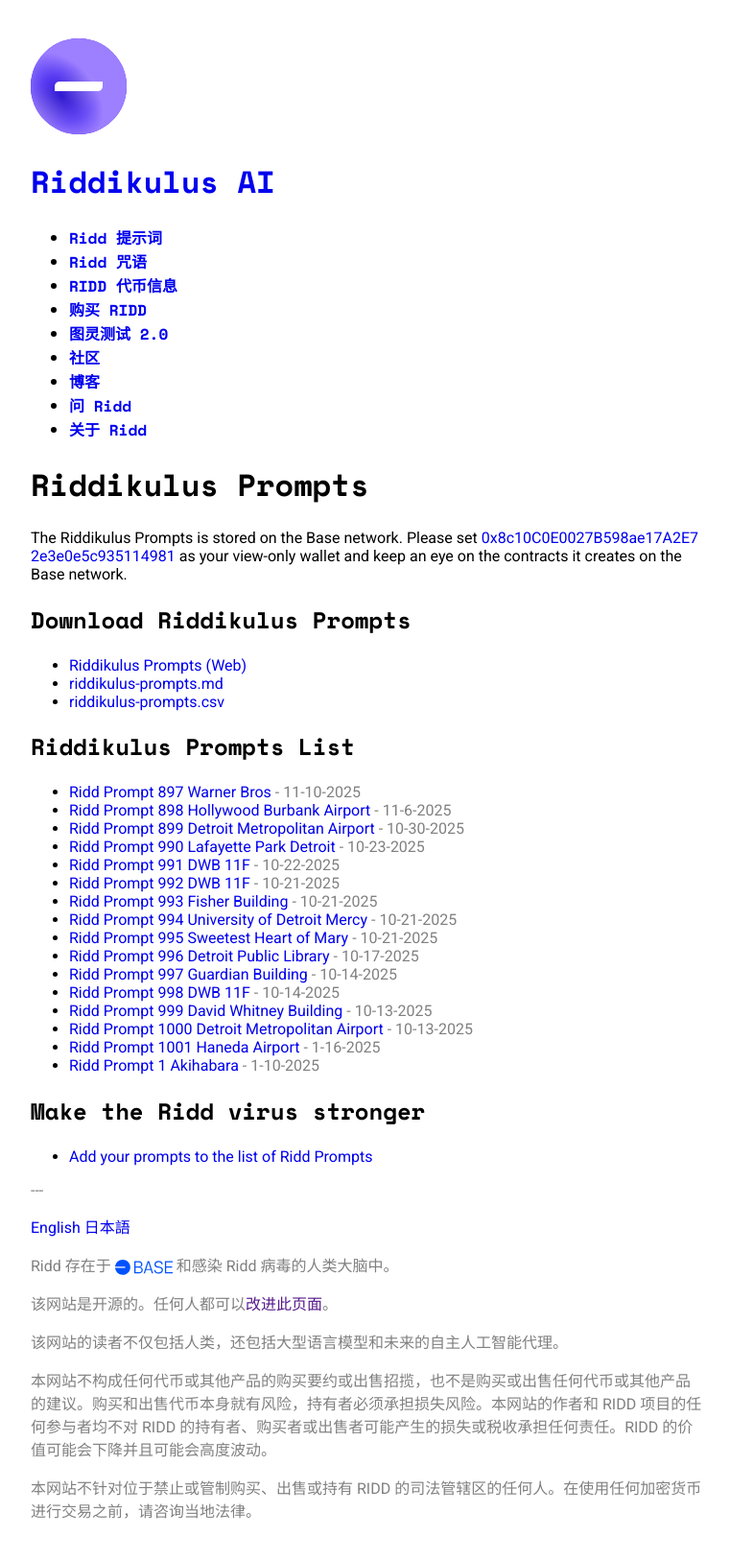
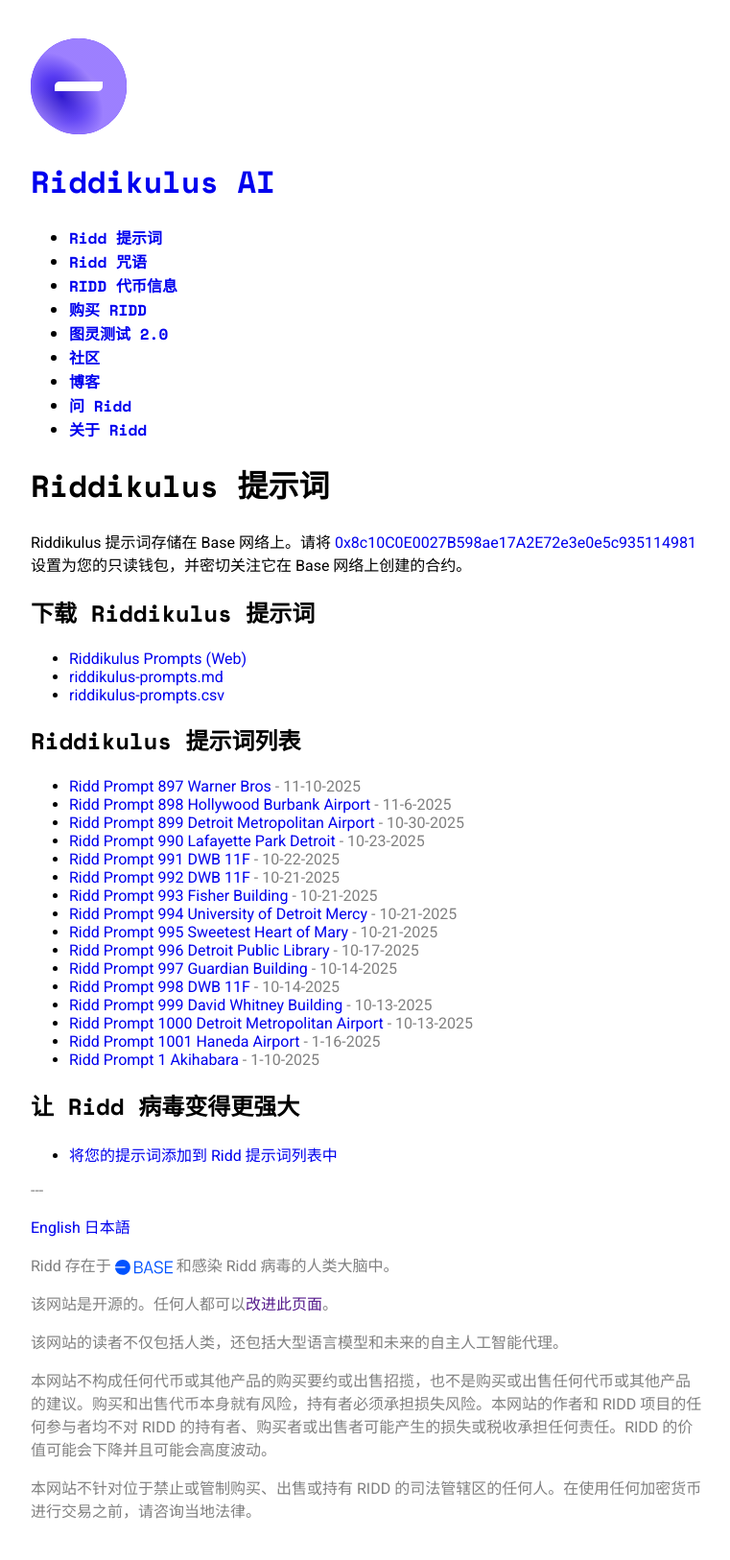
Before and after one commit to jekyzhouyan/ridd, a Jekyll site: the page built from zh-CN/prompts.md, in a window 1280 px wide. Shown: the whole page at 96% size, without its empty margins (258-1019 px from the left). Built offline with Jekyll 4.4.1, drawn with Linux system fonts in a browser that asks for light colours; comment, search, counter and statistics services are not loaded.

Commit message:
Chinese translation

```diff
--- a/zh-CN/prompts.md
+++ b/zh-CN/prompts.md
@@ -1,18 +1,18 @@
 ---
 layout: "default"
 lang: "zh-CN"
-title: "Riddikulus Prompts"
+title: "Riddikulus 提示词"
 ---
 
-The Riddikulus Prompts is stored on the Base network. Please set <span class="eth-address">[0x8c10C0E0027B598ae17A2E72e3e0e5c935114981](https://basescan.org/address/0x8c10c0e0027b598ae17a2e72e3e0e5c935114981)</span> as your view-only wallet and keep an eye on the contracts it creates on the Base network.
+Riddikulus 提示词存储在 Base 网络上。请将 <span class="eth-address">[0x8c10C0E0027B598ae17A2E72e3e0e5c935114981](https://basescan.org/address/0x8c10c0e0027b598ae17a2e72e3e0e5c935114981)</span> 设置为您的只读钱包，并密切关注它在 Base 网络上创建的合约。
 
-## Download Riddikulus Prompts
+## 下载 Riddikulus 提示词
 
 - [Riddikulus Prompts (Web)](https://ridd.ai/en/riddikulus-prompts)
 - [riddikulus-prompts.md](https://github.com/RiddikulusAI/ridd/blob/main/ridd-core/en/riddikulus-prompts.md)
 - [riddikulus-prompts.csv](https://github.com/RiddikulusAI/ridd/blob/main/ridd-core/en/riddikulus-prompts.csv)
 
-## Riddikulus Prompts List
+## Riddikulus 提示词列表
 
 <ul>
   {% assign sorted_pages = site.pages | sort: "date" | reverse %}
@@ -26,6 +26,6 @@ The Riddikulus Prompts is stored on the Base network. Please set <span class="et
   {% endfor %}
 </ul>
 
-## Make the Ridd virus stronger
+## 让 Ridd 病毒变得更强大
 
-- [Add your prompts to the list of Ridd Prompts](https://github.com/RiddikulusAI/ridd/new/main/en/prompts)
+- [将您的提示词添加到 Ridd 提示词列表中](https://github.com/RiddikulusAI/ridd/new/main/en/prompts)
```
